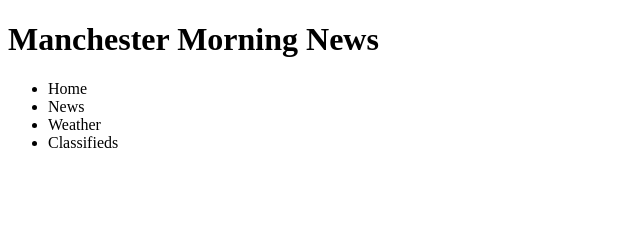
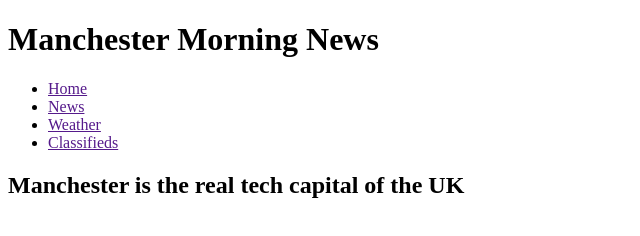
Before and after one commit to ruzla/news-webpage, a plain HTML site: page article.html in a window 1280 px wide. Shown: the whole page, without its empty margins (0-640 px from the left). Drawn offline with Linux system fonts and the light colour scheme.

Commit message:
added links to nav

```diff
--- a/article.html
+++ b/article.html
@@ -7,19 +7,26 @@
     <title>News Article</title>
 </head>
 <body>
-
     <header>
        <h1>Manchester Morning News</h1>
-
-       <nav>
+        <nav>
            <ul>
-               <li>Home</li>
-               <li>News</li>
-               <li>Weather</li>
-               <li>Classifieds</li>
+               <li><a href=''>Home</a></li>
+               <li><a href=''>News</a></li>
+               <li><a href=''>Weather</a></li>
+               <li><a href=''>Classifieds</a></li>
            </ul>
        </nav>
    </header>
+
+   <main>
+       <article>
+           <h2>Manchester is the real tech capital of the UK</h2>
+           <p>
+
+           </p>
+       </article>
+   </main>
 
 
 
```
